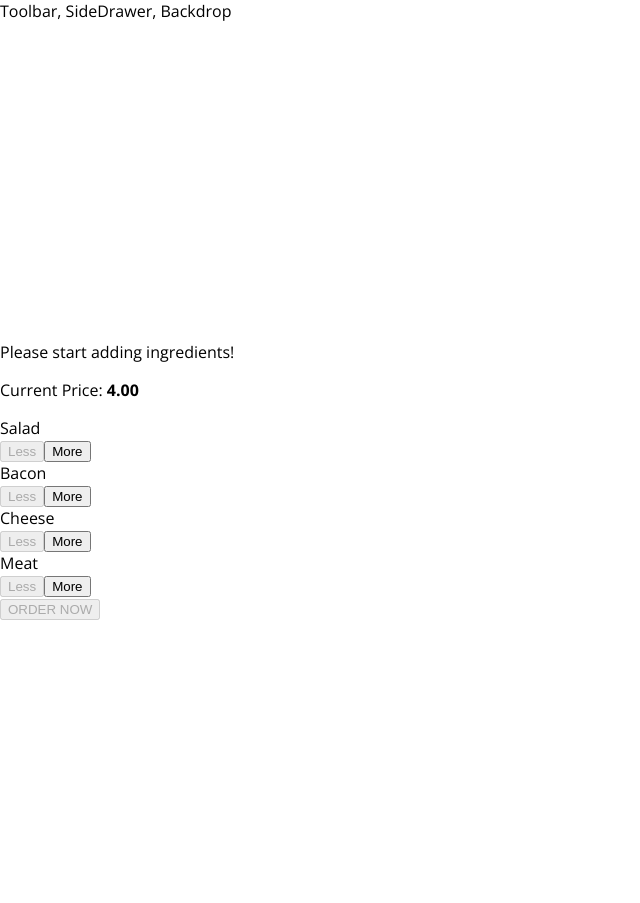
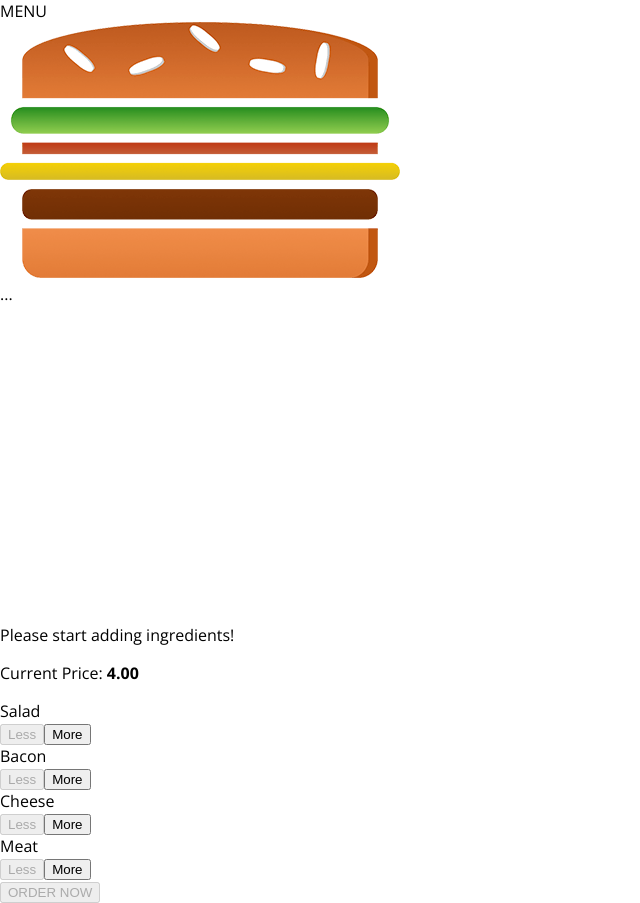
Before and after one commit to rmamchyk/burger-builder, a React app: page / in a window 1280 px wide. Shown: the whole page, without its empty margins (0-640 px from the left). Before the commit the page ends 800 px from the top, so only its background shows below. Built offline with nearby package versions, Linux system fonts and the light colour scheme.

Commit message:
Created Logo component

```diff
--- a/src/components/Layout/Layout.css
+++ b/src/components/Layout/Layout.css
@@ -1,3 +1,3 @@
 .Content {
-    margin-top: 16px;
+    margin-top: 72px;
 }
--- a/src/components/Layout/Layout.js
+++ b/src/components/Layout/Layout.js
@@ -2,10 +2,11 @@
 
 import Aux from '../../hoc/Aux';
 import classes from './Layout.css';
+import Toolbar from '../Navigation/Toolbar/Toolbar';
 
 const Layout = (props) => (
     <Aux>
-        <div>Toolbar, SideDrawer, Backdrop</div>
+        <Toolbar />
         <main className={classes.Content}>
             {props.children}
         </main>
--- /dev/null
+++ b/src/components/Logo/Logo.css
@@ -0,0 +1,11 @@
+.Logo {
+    background-color: white;
+    padding: 8px;
+    height: 80%;
+    box-sizing: border-box;
+    border-radius: 5px;
+}
+
+.Logo img {
+    height: 100%;
+}
--- /dev/null
+++ b/src/components/Logo/Logo.js
@@ -0,0 +1,12 @@
+import React from 'react';
+
+import burgerLogo from '../../assets/images/burger-logo.png';
+import classes from './Logo.css';
+
+const Logo = (props) => (
+    <div className={classes.Logo}>
+        <img src={burgerLogo} alt="Burger Builder" />
+    </div>
+)
+
+export default Logo;
--- /dev/null
+++ b/src/components/Navigation/Toolbar/Toolbar.css
@@ -0,0 +1,18 @@
+.Toolbar {
+    height: 56px;
+    width: 100%;
+    position: fixed;
+    top: 0;
+    left: 0;
+    background-color: #703b09;
+    display: flex;
+    justify-content: space-between;
+    align-items: center;
+    padding: 0 20px;
+    box-sizing: border-box;
+    z-index: 90;
+}
+
+.Toolbar nav {
+    height: 100%;
+}
--- /dev/null
+++ b/src/components/Navigation/Toolbar/Toolbar.js
@@ -0,0 +1,16 @@
+import React from 'react';
+
+import classes from './Toolbar.css';
+import Logo from '../../Logo/Logo';
+
+const Toolbar = (props) => (
+    <header className={classes.Toolbar}>
+        <div>MENU</div>
+        <Logo />
+        <nav>
+            ...
+        </nav>
+    </header>
+)
+
+export default Toolbar;
```
Also changed, not shown: src/assets/images/burger-logo.png (added).
